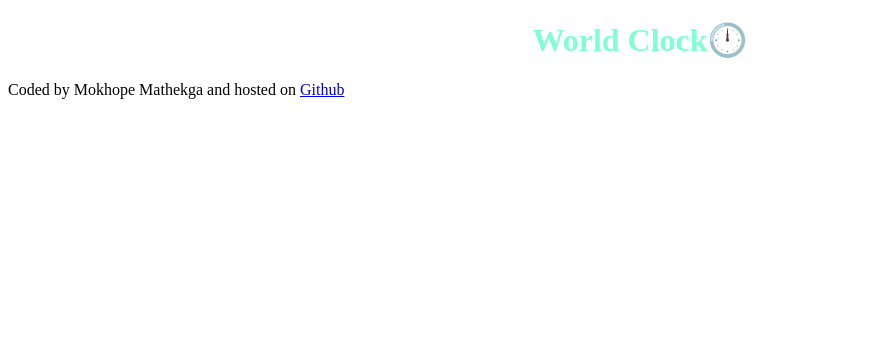
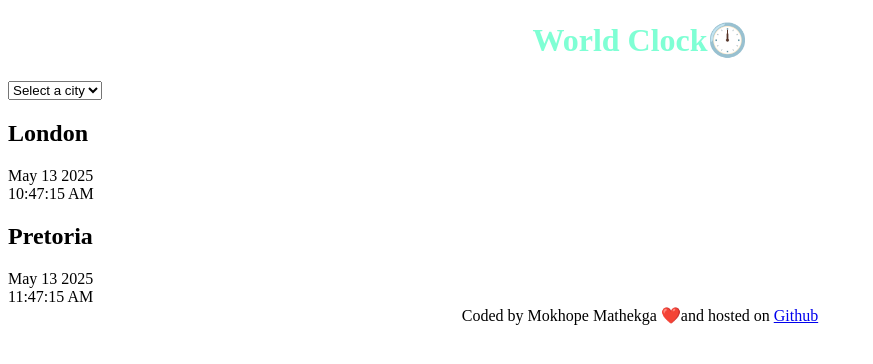
Before and after one commit to mokhope/world-Clock, a plain HTML site: page index.html in a window 1280 px wide. Shown: the whole page, without its empty margins (0-873 px from the left). Drawn offline with Linux system fonts and the light colour scheme.

Commit message:
added basic html

```diff
--- a/index.html
+++ b/index.html
@@ -7,8 +7,31 @@
     <link rel="stylesheet" href="styles.css">
 </head>
 <body>
-    <h1>World Clock🕛</h1>
-    <footer>Coded by Mokhope Mathekga and hosted on <a href="#">Github</a></footer>
+    <div class="container">
+       <h1>World Clock🕛</h1>
+
+<select>
+    <option value="">Select a city</option>
+    <option value="">London</option>
+    <option value="">Pretoria</option>
+    <option value="">Harare</option>
+    <option value="">New York</option>
+</select>
+<div class="city">
+    <h2>London</h2>
+    <div class="date">May 13 2025</div>
+     <div class="time">10:47:15 AM</div>
+</div>
+    </div>
+
+<div class="city">
+    <h2>Pretoria</h2>
+    <div class="date">May 13 2025</div>
+     <div class="time">11:47:15 AM</div>
+</div>
+    </div>
+
+    <footer>Coded by Mokhope Mathekga ❤️and hosted on <a href="#">Github</a></footer>
 <script src="index.js"></script>
 </body>
 </html>
--- a/styles.css
+++ b/styles.css
@@ -4,3 +4,6 @@ h1{
     text-align: center;
     text-decoration: dashed;
 }
+footer{
+    text-align: center;
+}
```
